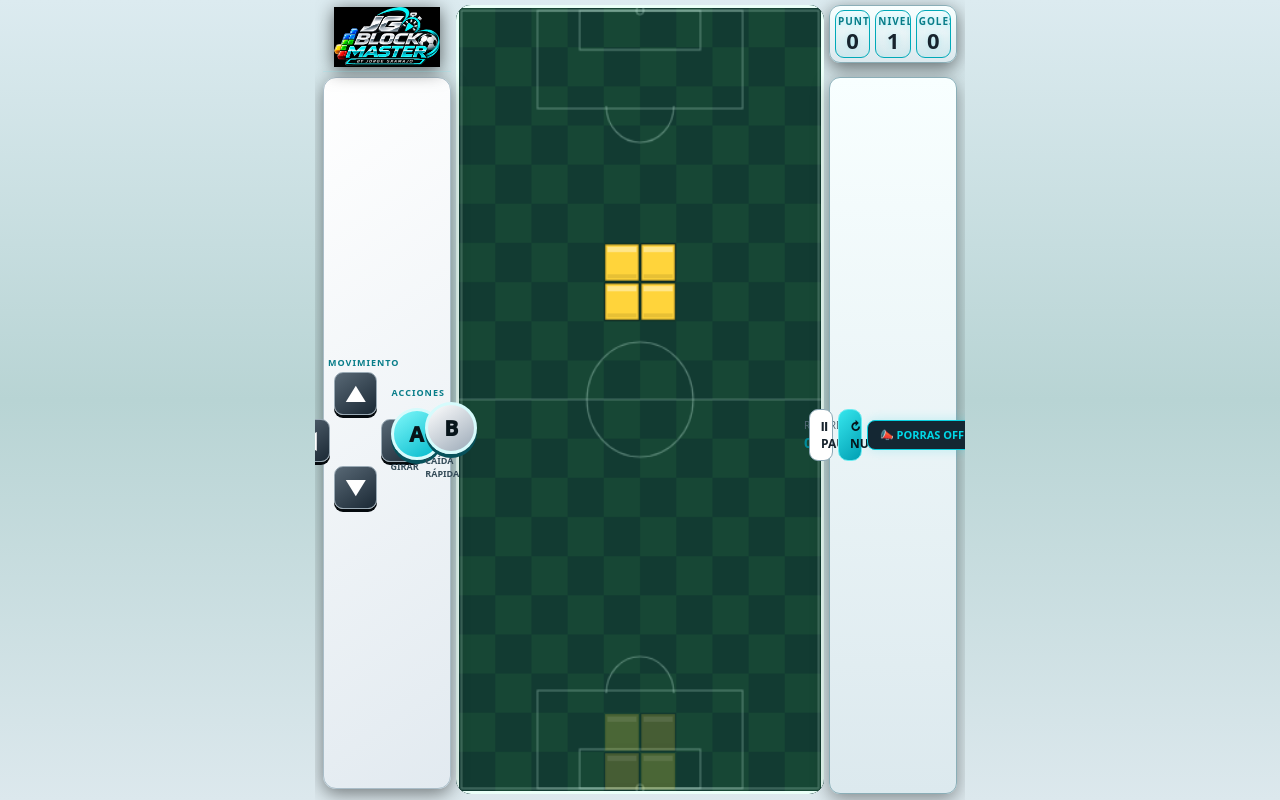
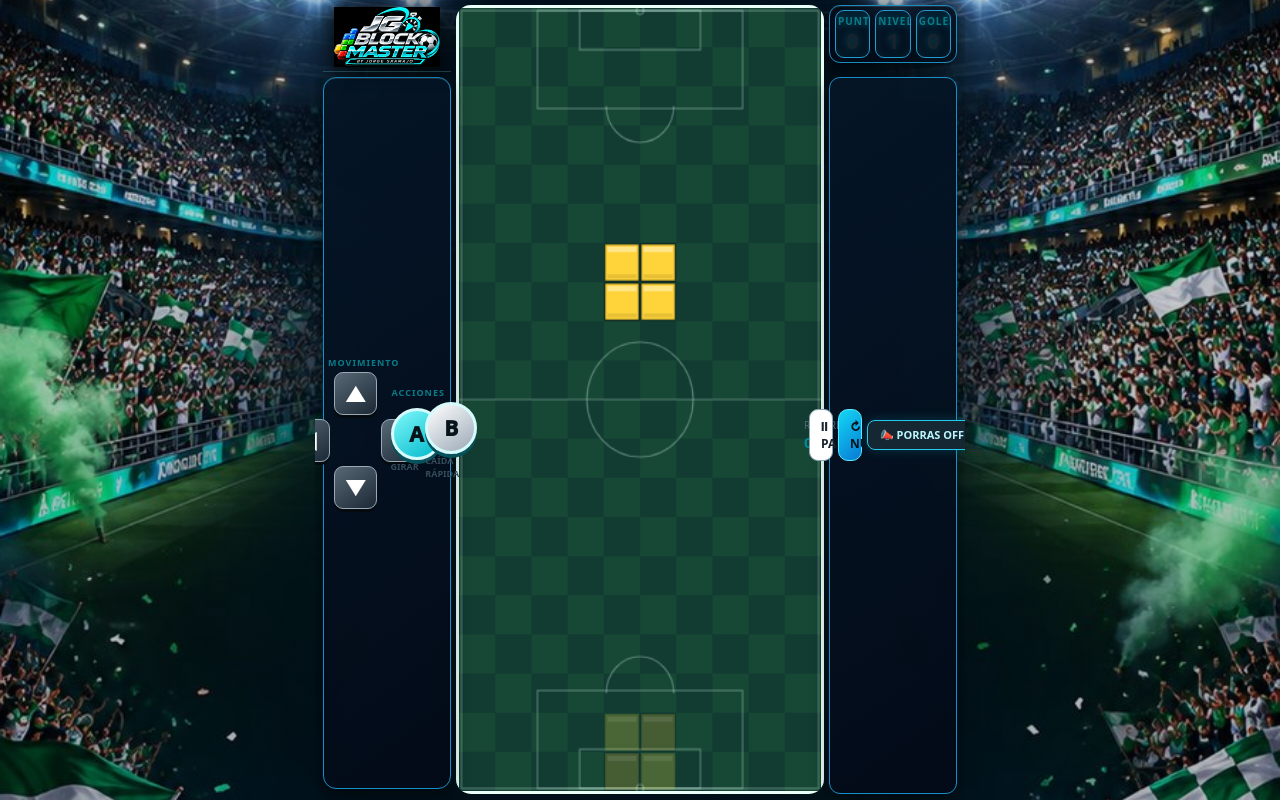
Before and after one commit to JGanalisis/BLOCK-MASTER-JG, a plain HTML site: page index.html in a window 1280 px wide. Drawn offline with Linux system fonts and the light colour scheme.

Commit message:
Add files via upload

```diff
--- a/index.html
+++ b/index.html
@@ -131,7 +131,11 @@ body{
 }
 #app{background:transparent}
 .gamezone{
- background:linear-gradient(90deg,rgba(3,12,20,.08),rgba(3,12,20,.54) 24%,rgba(3,12,20,.54) 76%,rgba(3,12,20,.08));
+ background-color:#06111b;
+ background-image:linear-gradient(180deg,rgba(2,8,16,.12),rgba(2,8,16,.18)),url('./stadium-night.jpg');
+ background-position:center center;
+ background-size:cover;
+ background-repeat:no-repeat;
  box-shadow:inset 0 0 26px rgba(0,0,0,.3);
 }
 .gamezone:before{background:linear-gradient(180deg,rgba(2,8,15,.18),rgba(2,8,15,.42));opacity:1}
@@ -312,3 +316,36 @@ let repeat=null;document.querySelectorAll('[data-act]').forEach(b=>{let a=b.data
 document.addEventListener('keydown',e=>{let map={ArrowLeft:'left',ArrowRight:'right',ArrowDown:'down',ArrowUp:'rotate',' ':'drop'};if(e.key==='p'||e.key==='P'){pause();return}if(map[e.key]){e.preventDefault();prepareGameAudio();act(map[e.key])}});start();
 if('serviceWorker'in navigator && location.protocol!=='file:')window.addEventListener('load',()=>navigator.serviceWorker.register('./sw.js').catch(()=>{}));
 })();</script></body></html>
+<style>
+/* Functional stadium presentation: live game elements remain real DOM/canvas controls */
+.stats .stat{background:linear-gradient(145deg,rgba(8,24,39,.88),rgba(5,15,25,.88));}
+.controls{background:linear-gradient(145deg,rgba(8,25,39,.91),rgba(5,15,25,.91));}
+.bottom{background:linear-gradient(145deg,rgba(8,25,39,.93),rgba(5,15,25,.93));}
+.gamezone:before{background:linear-gradient(180deg,rgba(2,8,15,.08),rgba(2,8,15,.16));}
+</style>
+
+<style id="jg-blue-cyan-stadium-v17">
+html,body{background:#030b18!important}
+body{
+ background-image:linear-gradient(180deg,rgba(1,7,17,.18),rgba(1,7,17,.28)),url('./stadium-night.jpg')!important;
+ background-position:center center!important;
+ background-size:cover!important;
+ background-repeat:no-repeat!important;
+ background-attachment:fixed!important;
+}
+#app{background:transparent!important;position:relative;isolation:isolate}
+#app:before{display:none!important}
+.gamezone{
+ background:transparent!important;
+ box-shadow:none!important;
+}
+.gamezone:before,.gamezone:after{display:none!important;content:none!important}
+.stats .stat{background:linear-gradient(145deg,rgba(7,22,39,.94),rgba(4,13,26,.94))!important;border-color:#249bd0!important}
+.stats{background:rgba(3,12,25,.78)!important;border-color:#1a8cbe!important}
+.controls,.bottom{background:linear-gradient(145deg,rgba(5,22,39,.96),rgba(3,11,24,.96))!important;border-color:#168fc8!important}
+.btn{background:linear-gradient(135deg,#13d8f4,#0879d5)!important;border-color:#58eaff!important}
+.music-btn{border-color:#23c9ef!important;color:#baf7ff!important}
+@media(max-width:520px) and (orientation:portrait){
+ body{background-position:center center!important;background-attachment:scroll!important}
+}
+</style>
```
